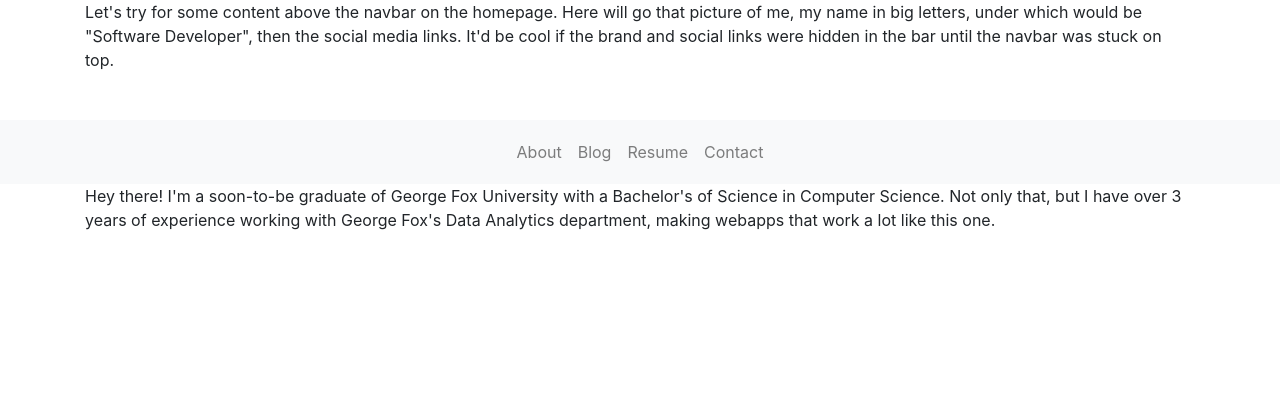
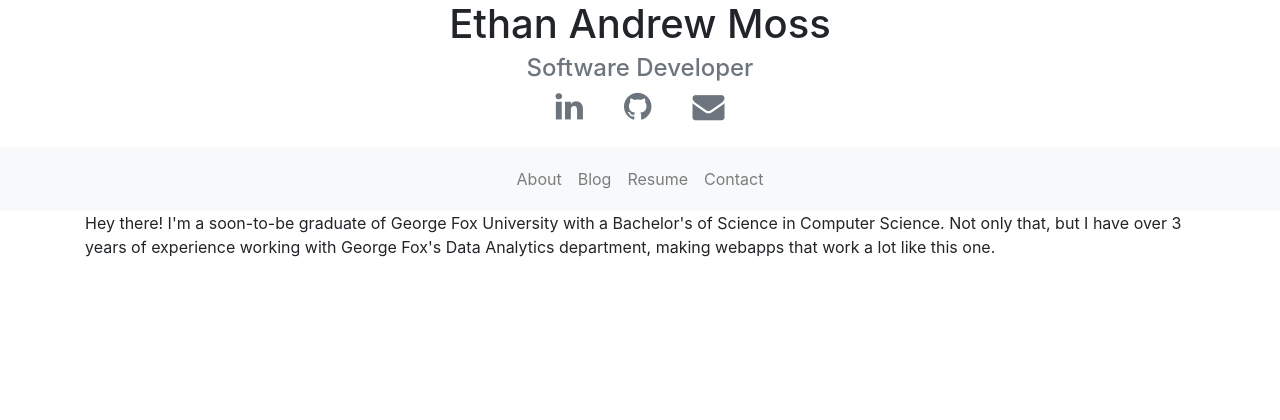
Before and after one commit to EthanAMoss/personal-website, a Flask app: page / in a window 1280 px wide. Shown: the top 420 px of the page. Before the commit the page ends 230 px from the top, so only its background shows below. Run offline with Flask 2, Linux system fonts and the light colour scheme; some libraries are stand-ins or nearby versions.

Commit message:
Begun work on homepage header

```diff
--- a/emoss_website/templates/about.jinja2.html
+++ b/emoss_website/templates/about.jinja2.html
@@ -23,7 +23,7 @@
             <div class="card">
                 <div class="card-body">
                     <h2 class="card-title">About This Website</h2>
-                    <p class="card-text">Considering much of my professional work so far has been creating websites, this website is not only a fancy little resume, it's a demonstration of my skills. This is no mere Squarespace or Wix template, this is my own handiwork. Using a Python-powered backend of <a href="http://flask.pocoo.org/" class="card-link">Flask</a> and a frontend brought to life by <a href="https://getbootstrap.com/">Bootstrap</a>, this website is just the start of the things I'm capabale of.</p>
+                    <p class="card-text">Considering much of my professional work so far has been creating websites, this website is not only a fancy little resume, it's a demonstration of my skills. This is no mere Squarespace or Wix template, this is my own handiwork. Using a Python-powered backend of <a href="http://flask.pocoo.org/" class="card-link">Flask</a> and a frontend brought to life by <a href="https://getbootstrap.com/">Bootstrap</a>, this website is just the start of the things I'm capable of.</p>
 
                     <p class="card-text">If you're a bit skeptical of the claim that this isn't a template, why not check my code out yourself? You can check out this website and my other projects at my GitHub page.</p>
                     <a href="https://github.com/EthanAMoss/personal-website" class="btn btn-primary"><span class="fa fa-github"></span> Check it Out</a>
@@ -34,7 +34,7 @@
             <div class="card">
                 <div class="card-body">
                     <h2 class="card-title">Steal My Look</h2>
-                    <p class="card-text">Right now, this is using the Bootstrap default theme, so it isn't too out there. Once I figure out the them I'm using, there will be a link here. Also, the cool icons that my social links use are from <a href="https://www.fontawesome.com/" class="card-link">Font Awesome</a>.</p>
+                    <p class="card-text">Right now, this is using the Bootstrap default theme, so it isn't too out there. Once I figure out the theme I'm using, there will be a link here. Also, the cool icons that my social links use are from <a href="https://www.fontawesome.com/" class="card-link">Font Awesome</a>.</p>
                 </div>
             </div>
         </div>
--- a/emoss_website/templates/home.jinja2.html
+++ b/emoss_website/templates/home.jinja2.html
@@ -4,11 +4,15 @@
 
     {% block header %}
         <div class="container" id="site-header">
-            Let's try for some content above the navbar on the homepage. Here will go that picture of me, my name in big letters, under which would be "Software Developer", then the social media links. It'd be cool if the brand and social links were hidden in the bar until the navbar was stuck on top.
-
-        <br />
-        <br />
-        <br />
+            <div class="text-center mx-auto">
+                <h1 class="card-title">Ethan Andrew Moss</h1>
+                <h4 class="card-subtitle text-muted">Software Developer</h4>
+                <p class="social-links">
+                    <a class="fa fa-linkedin nav-link text-muted" href="https://www.linkedin.com/in/ethan-moss-0388aba3/" title="LinkedIn"></a>
+                    <a class="fa fa-github nav-link text-muted" href="https://github.com/EthanAMoss" title="GitHub"></a>
+                    <a class="fa fa-envelope nav-link text-muted" href="{{ url_for('contact_page') }}" title="Email"></a>
+                </p>
+            </div>
         </div>
     {% endblock %}
 
--- a/emoss_website/views.py
+++ b/emoss_website/views.py
@@ -15,7 +15,6 @@ def home_page():
 
 @app.route('/about')
 def about_page():
-
     return render_template('about.jinja2.html',
                            my_age=calculate_age(date(1996, 4, 25)))
 
```
